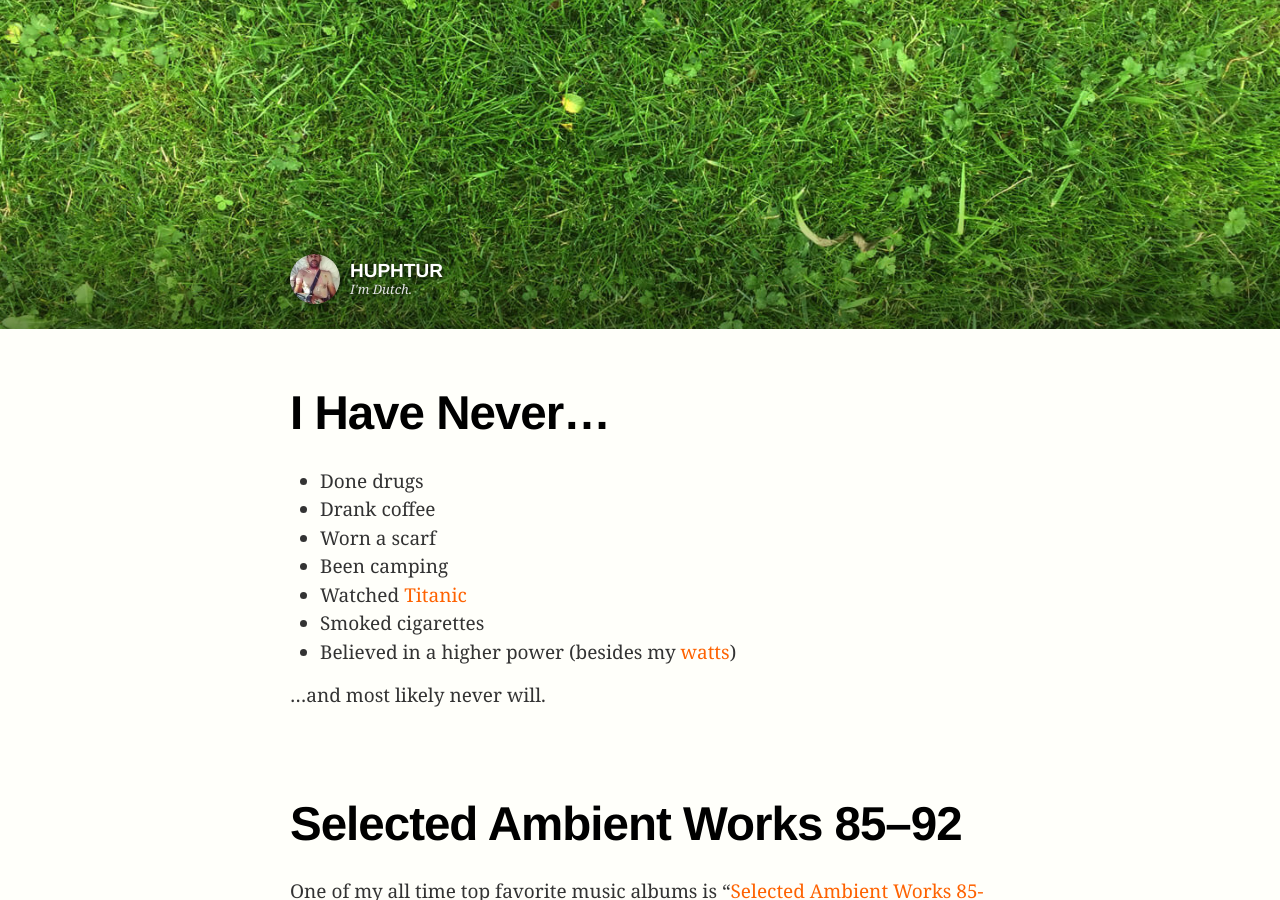
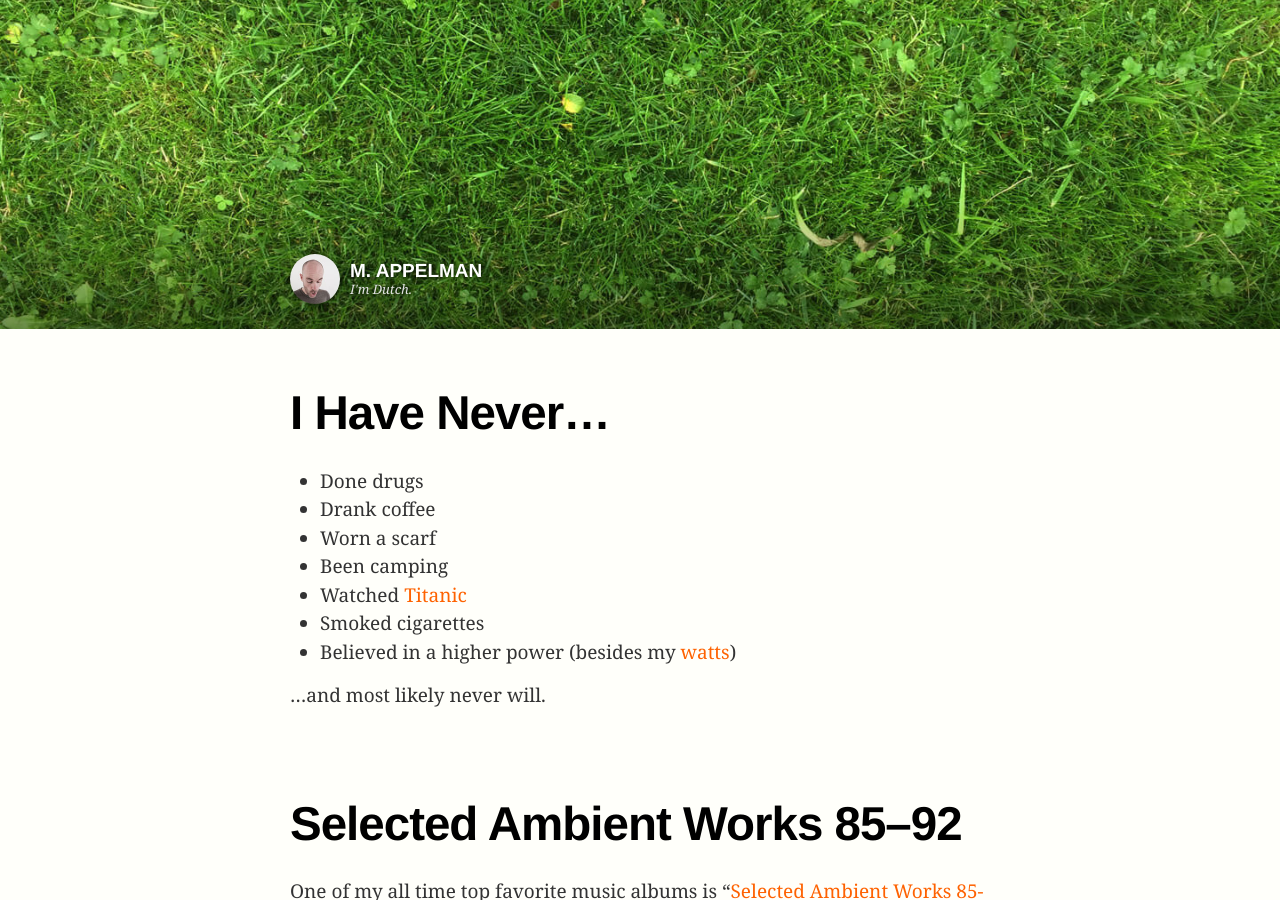
Before and after one commit to huphtur/huphtur.github.io, a Jekyll site: the page built from index.html, in a window 1280 px wide and 900 px high, scrolled down 421 px. Built offline with Jekyll 4.4.1, drawn with Linux system fonts in a browser that asks for light colours; comment, search, counter and statistics services are not loaded.

Commit message:
personality update  😮
- new avatar
- real name
-

```diff
--- a/_config.yml
+++ b/_config.yml
@@ -1,5 +1,5 @@
 # Site settings
-title: huphtur
+title: M. Appelman
 description: I'm Dutch.
 url: "https://huphtur.nl"
 
```
Also changed, not shown: images/avatar.jpg, 1 other file.
